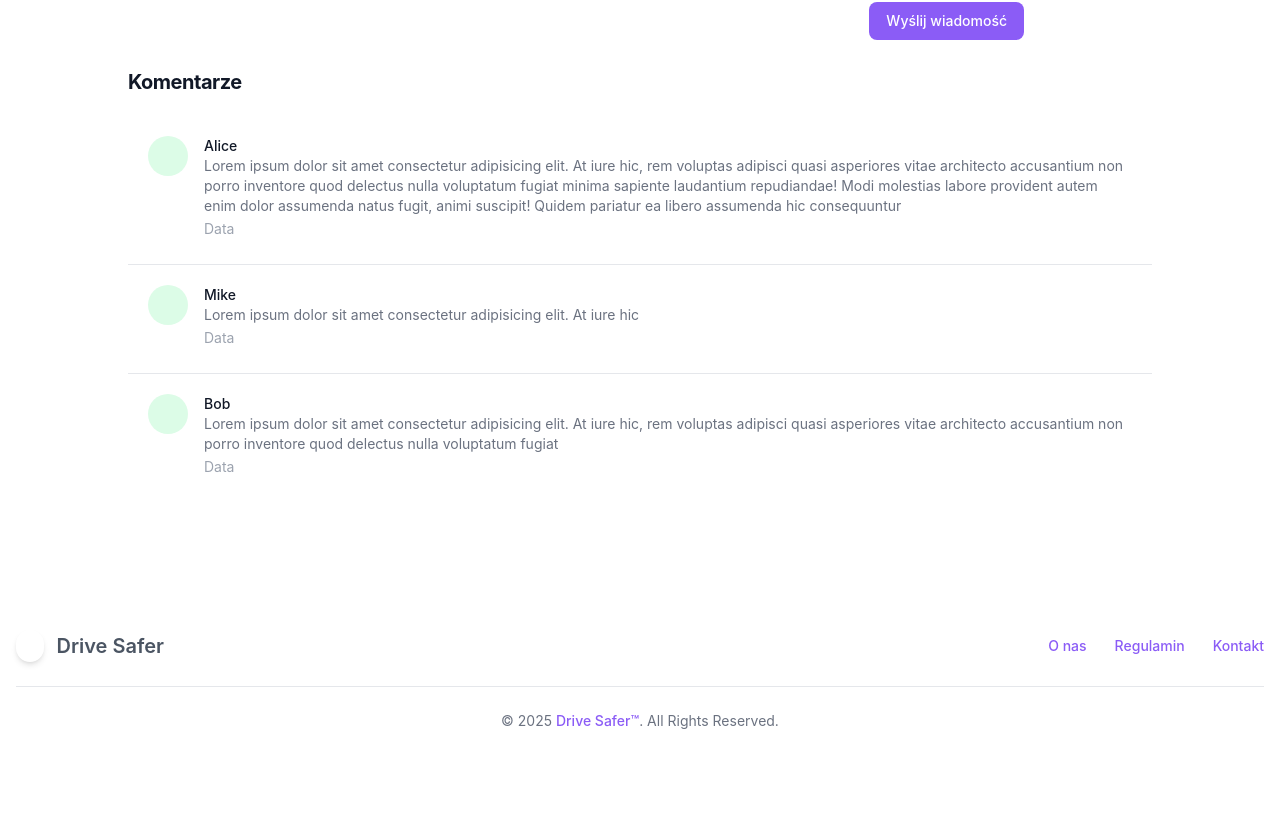
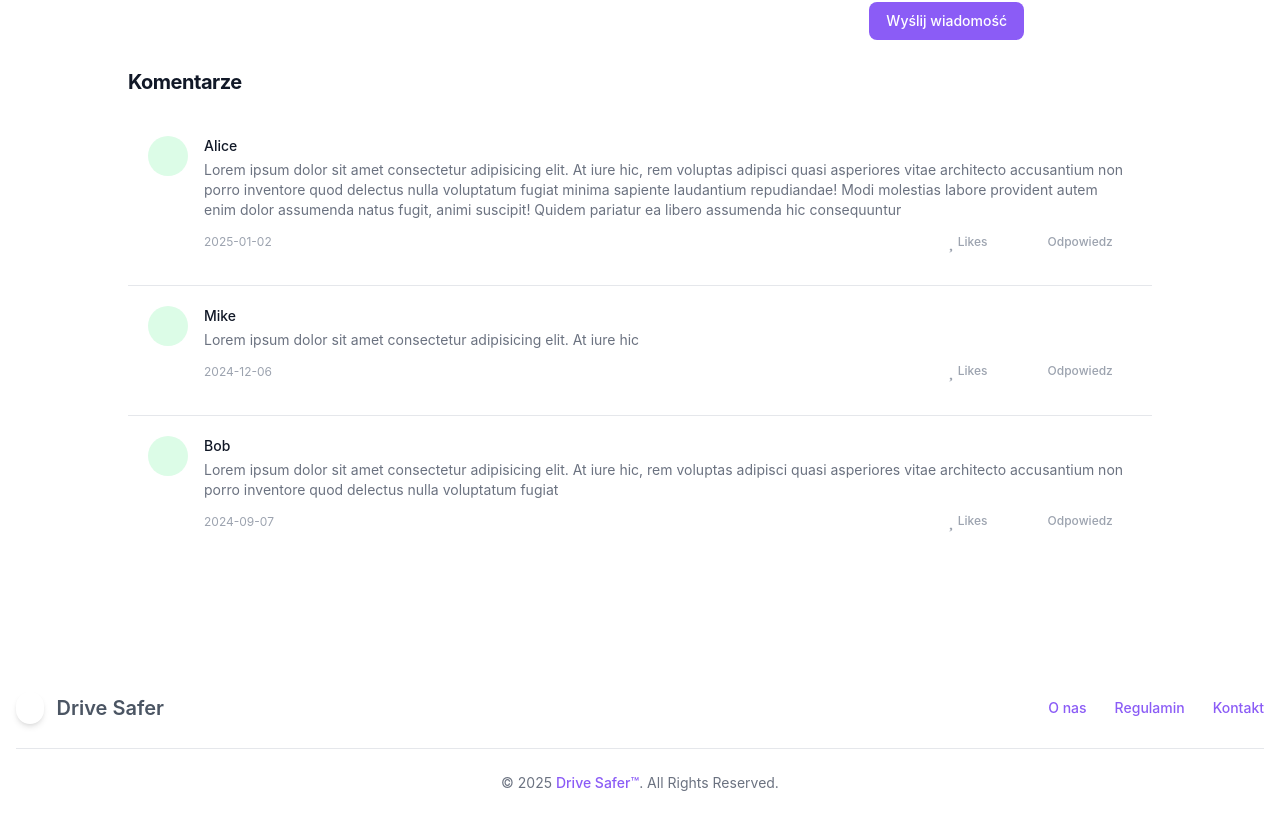
Before and after one commit to yanicorn3000/Drive-Safer, a React (Vite) app: page /tip/1 in a window 1280 px wide. Shown: the part 1229-2054 px from the top of the page. Before the commit the page ends 1992 px from the top, so only its background shows below. Built offline with nearby package versions, Linux system fonts and the light colour scheme; a web font is replaced by a local one.

Commit message:
Basic structure --fixes

```diff
--- a/src/components/comments/CommentsList.module.scss
+++ b/src/components/comments/CommentsList.module.scss
@@ -7,3 +7,19 @@
     @apply text-green-400 p-2;
   }
 }
+
+.like {
+  @include icon() {
+    @extend .fa-heart;
+    font-size: 1.1em;
+    @apply text-gray-400;
+  }
+}
+
+.reply {
+  @include icon() {
+    @extend .fa-comment;
+    font-size: 1.1em;
+    @apply text-gray-400;
+  }
+}
--- a/src/components/comments/CommentsList.tsx
+++ b/src/components/comments/CommentsList.tsx
@@ -1,22 +1,26 @@
 import styles from "./CommentsList.module.scss";
+import { clsx } from "clsx";
 
 const comments = [
   {
     name: "Alice",
     message:
       "Lorem ipsum dolor sit amet consectetur adipisicing elit. At iure hic, rem voluptas adipisci quasi asperiores vitae architecto accusantium non porro inventore quod delectus nulla voluptatum fugiat minima sapiente laudantium repudiandae! Modi molestias labore provident autem enim dolor assumenda natus fugit, animi suscipit! Quidem pariatur ea libero assumenda hic consequuntur ",
+    date: "2025-01-02",
   },
 
   {
     name: "Mike",
     message:
       "Lorem ipsum dolor sit amet consectetur adipisicing elit. At iure hic ",
+    date: "2024-12-06",
   },
 
   {
     name: "Bob",
     message:
       "Lorem ipsum dolor sit amet consectetur adipisicing elit. At iure hic, rem voluptas adipisci quasi asperiores vitae architecto accusantium non porro inventore quod delectus nulla voluptatum fugiat",
+    date: "2024-09-07",
   },
 ];
 
@@ -34,13 +38,42 @@ const CommentsList = () => {
                 <div className="flex-shrink-0 self-start flex justify-center items-center w-10 h-10  bg-green-100 rounded-full">
                   <span className={styles.user}></span>
                 </div>
-                <div className="flex-1 min-w-0">
+                <div className="flex flex-col gap-1 flex-1 min-w-0">
                   <p className="text-sm font-medium text-gray-900">
                     {comment.name}
                   </p>
 
                   <p className="text-sm text-gray-500">{comment.message}</p>
-                  <span className="text-sm text-gray-400">Data</span>
+                  <div className="flex justify-between items-center">
+                    <span className="text-xs text-gray-400">
+                      {comment.date}
+                    </span>
+                    <div className="flex gap-1">
+                      <button
+                        onClick={() => {
+                          console.log("like + 1");
+                        }}
+                        className="flex bg-transparent gap-1 border-none focus:outline-none"
+                      >
+                        <span
+                          className={clsx(styles.like, "hover:text-pink-500")}
+                        ></span>
+                        <span className="text-xs text-gray-400">Likes</span>
+                      </button>
+
+                      <button
+                        onClick={() => {
+                          console.log("reply");
+                        }}
+                        className="flex bg-transparent gap-1 border-none focus:outline-none"
+                      >
+                        <span
+                          className={clsx(styles.reply, "hover:text-green-400")}
+                        ></span>
+                        <span className="text-xs text-gray-400">Odpowiedz</span>
+                      </button>
+                    </div>
+                  </div>
                 </div>
               </div>
             </li>
```
